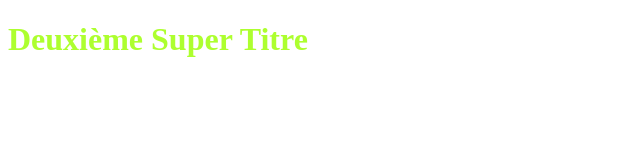
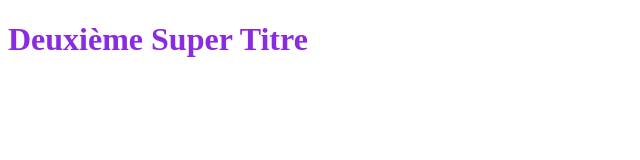
Before and after one commit to Nicolas-DWWM/Premierprojet, a plain HTML site: page index.html in a window 1280 px wide. Shown: the whole page, without its empty margins (0-640 px from the left). Drawn offline with Linux system fonts and the light colour scheme.

Commit message:
Test github

```diff
--- a/styles.css
+++ b/styles.css
@@ -1,3 +1,3 @@
 h1{
-    color: greenyellow;
+    color: blueviolet;
 }
```
